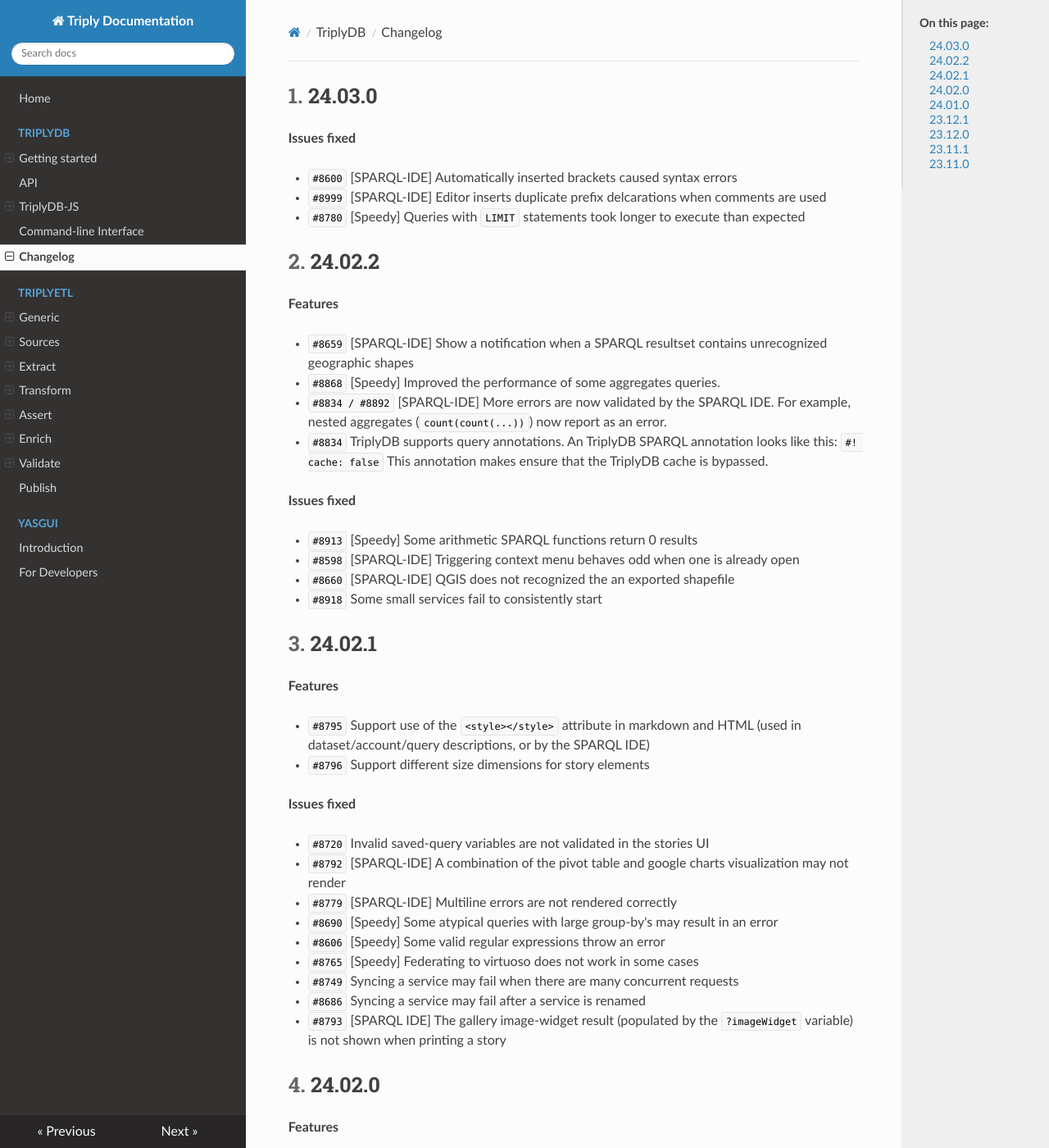
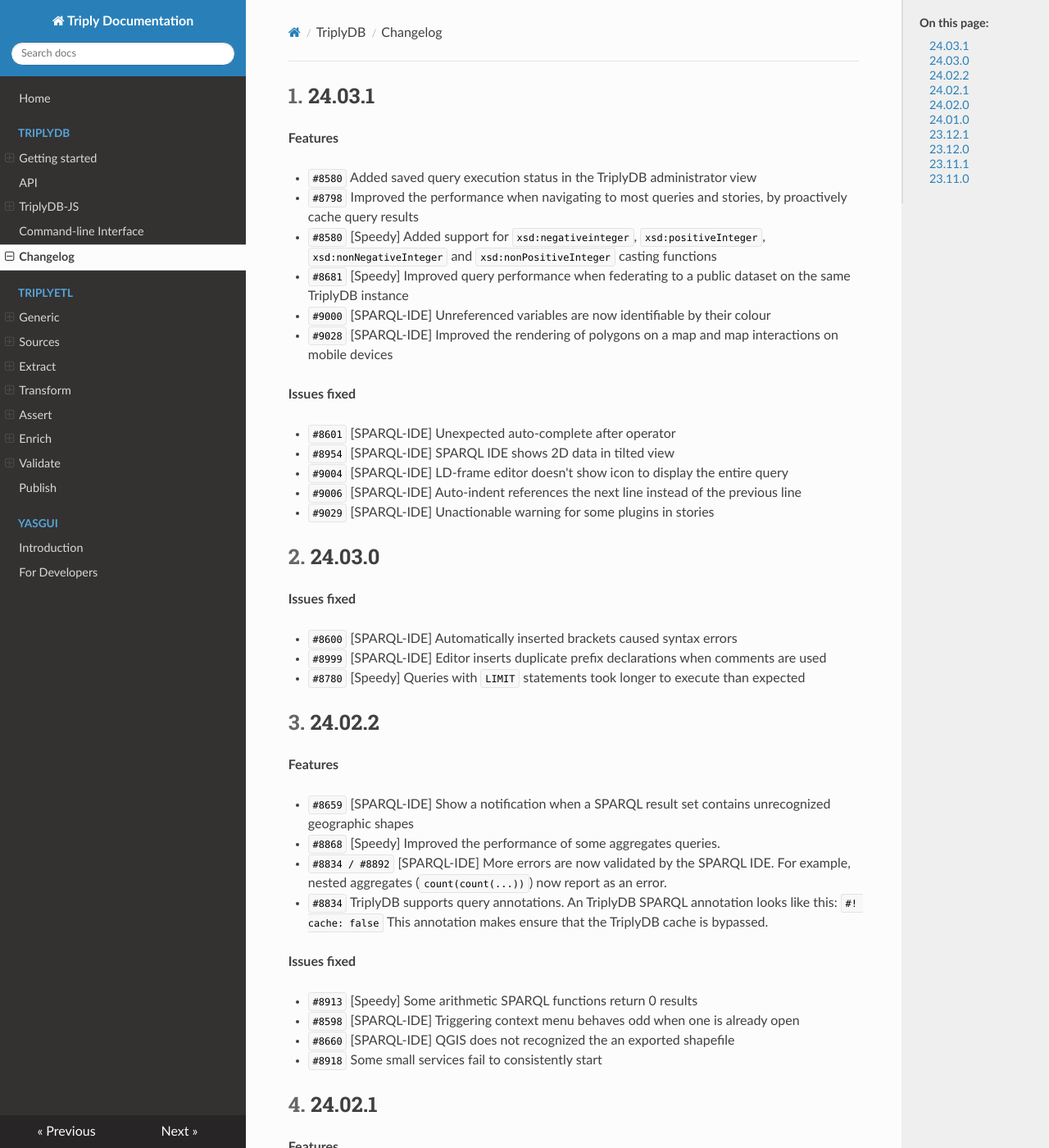
Before and after one commit to TriplyDB/Documentation, an MkDocs documentation site: the page built from docs/triplydb-changelog/index.md, in a window 1280 px wide and 1400 px high. Shown: the whole window at 82% size. Built offline with MkDocs 1.6.1, drawn with Linux system fonts in a browser that asks for light colours.

Commit message:
Updated TriplyDB change log.

```diff
--- a/docs/triplydb-changelog/index.md
+++ b/docs/triplydb-changelog/index.md
@@ -5,19 +5,39 @@
 
 [TOC]
 
+## 24.03.1 {#24.03.1}
+
+**Features**
+
+- `#8580` Added saved query execution status in the TriplyDB administrator view
+- `#8798` Improved the performance when navigating to most queries and stories, by proactively cache query results
+- `#8580` [Speedy] Added support for `xsd:negativeinteger`, `xsd:positiveInteger`, `xsd:nonNegativeInteger` and `xsd:nonPositiveInteger` casting functions
+- `#8681` [Speedy] Improved query performance when federating to a public dataset on the same TriplyDB instance
+- `#9000` [SPARQL-IDE] Unreferenced variables are now identifiable by their colour
+- `#9028` [SPARQL-IDE] Improved the rendering of polygons on a map and map interactions on mobile devices
+
+**Issues fixed**
+
+- `#8601` [SPARQL-IDE] Unexpected auto-complete after operator
+- `#8954` [SPARQL-IDE] SPARQL IDE shows 2D data in tilted view
+- `#9004` [SPARQL-IDE] LD-frame editor doesn't show icon to display the entire query
+- `#9006` [SPARQL-IDE] Auto-indent references the next line instead of the previous line
+- `#9029` [SPARQL-IDE] Unactionable warning for some plugins in stories
+
+
 ## 24.03.0 {#24.03.0}
 
 **Issues fixed**
 
 - `#8600` [SPARQL-IDE] Automatically inserted brackets caused syntax errors
-- `#8999` [SPARQL-IDE] Editor inserts duplicate prefix delcarations when comments are used
+- `#8999` [SPARQL-IDE] Editor inserts duplicate prefix declarations when comments are used
 - `#8780` [Speedy] Queries with `LIMIT` statements took longer to execute than expected
 
 ## 24.02.2 {#24.02.2}
 
 **Features**
 
-- `#8659` [SPARQL-IDE] Show a notification when a SPARQL resultset contains unrecognized geographic shapes
+- `#8659` [SPARQL-IDE] Show a notification when a SPARQL result set contains unrecognized geographic shapes
 - `#8868` [Speedy] Improved the performance of some aggregates queries.
 - `#8834 / #8892` [SPARQL-IDE] More errors are now validated by the SPARQL IDE. For example, nested aggregates (`count(count(...))`) now report as an error.
 - `#8834` TriplyDB supports query annotations. An TriplyDB SPARQL annotation looks like this:
```
